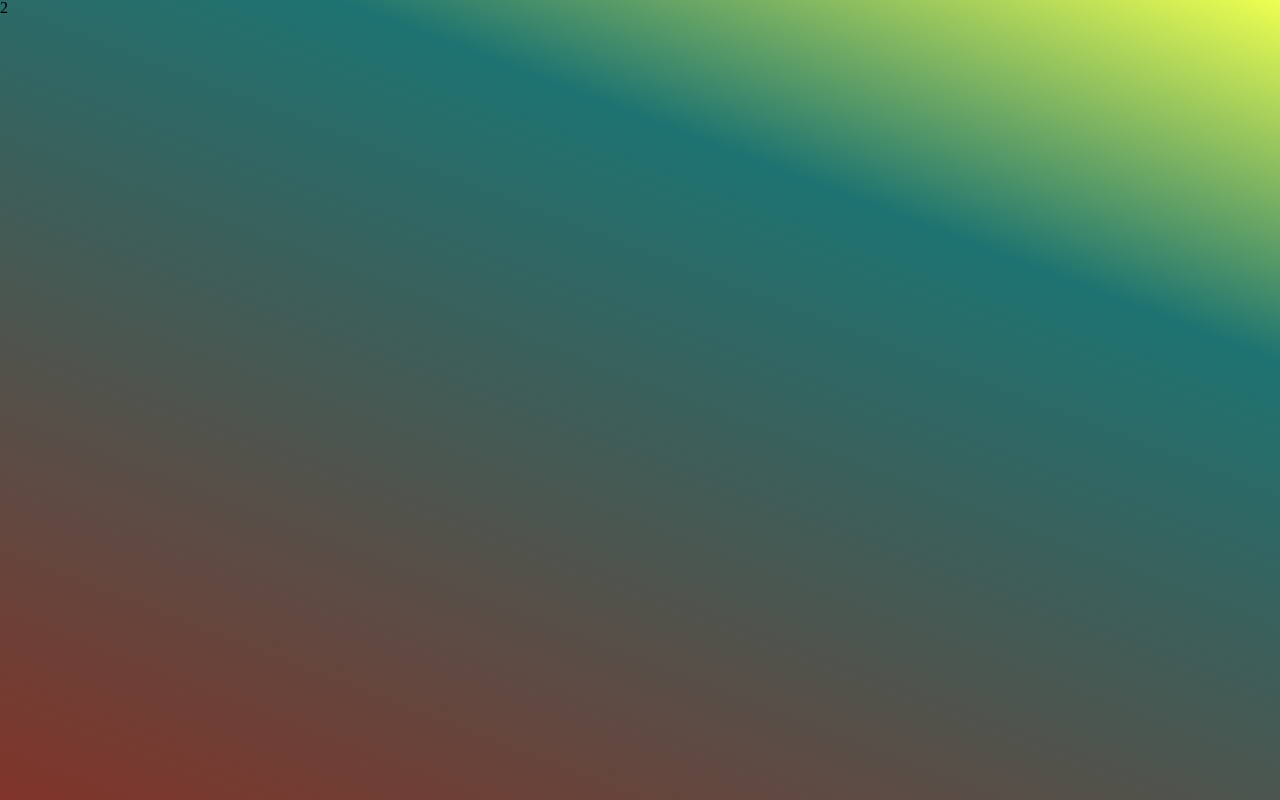
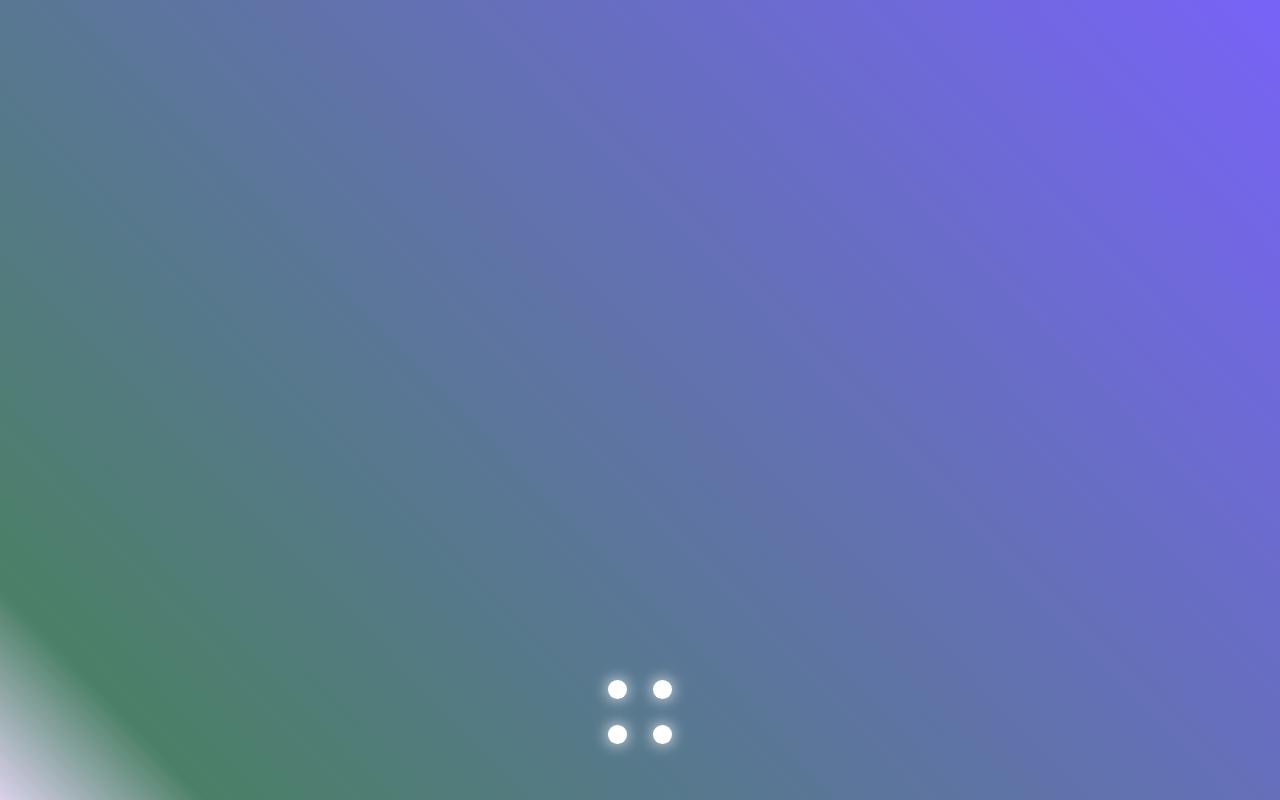
Before and after one commit to TomaszBeben/portfolio_v2, a React (Create React App) app: page / in a window 1280 px wide. Built offline with nearby package versions, Linux system fonts and the light colour scheme.

Commit message:
background and uncomplete button

```diff
--- a/src/App.js
+++ b/src/App.js
@@ -1,20 +1,11 @@
-import React,{useState, useEffect} from 'react'
+import React from 'react';
 
-const App = () => {
+import MenuButton from './components/MenuButton';
+// import Count from './components/Count';
 
+const random = (num) => Math.floor(Math.random() * num);
 
-
-  const random = (num) => Math.floor(Math.random() * num);
-
-
-  function condition(num, min, max) {
-
-    if (min < max) return num += 1;
-    if (min >= max) return num -= 1;
-  }
-
-
-  const background = `linear-gradient(
+const background = `linear-gradient(
   ${random(360)}deg,
   rgba(
     ${random(256)},
@@ -28,23 +19,21 @@ const App = () => {
   rgba(
     ${random(256)},
     ${random(256)},
-    ${random(256)},1) 100%)`
+    ${random(256)},1) 100%)`;
+
+
+const App = () => {
 
   const style = {
-    width: '100%',
-    height: '100vh',
     background: `${background}`
-  }
-  const [number, setNumber] = useState(1);
-  useEffect(()=>{
-   return setNumber(setInterval(condition(5, 1, 10),1000))
-  },[])
+  };
 
   return (
     <div className='main--Page--Background' style={style}>
-      {number}
+      <MenuButton/>
+      {/* <Count /> */}
     </div>
-  )
-}
+  );
+};
 
-export default App
+export default App;
--- /dev/null
+++ b/src/components/Count.js
@@ -0,0 +1,16 @@
+import React, { useState, useEffect} from 'react';
+
+function Count() {
+  const [count, setCount] = useState(0);
+
+  useEffect(() => {
+    let id = setInterval(() => {
+      setCount(count + 1);
+    }, 1000);
+    return () => clearInterval(id);
+  });
+
+  return <h1>{count}</h1>;
+}
+
+export default Count;
--- /dev/null
+++ b/src/components/MenuButton.js
@@ -0,0 +1,14 @@
+import React from 'react'
+
+const MenuButton = () => {
+    return (
+        <div className='menu-square rotate'>
+            <div className='menu-dots dot-1'></div>
+            <div className='menu-dots dot-2'></div>
+            <div className='menu-dots dot-3'></div>
+            <div className='menu-dots dot-4'></div>
+        </div>
+    )
+}
+
+export default MenuButton
--- /dev/null
+++ b/src/style/_menuButton.scss
@@ -0,0 +1,51 @@
+@keyframes spin {
+    from {
+        transform: rotate(0deg);
+    }
+    to {
+        transform: rotate(120deg);
+    }
+}
+
+.menu-square {
+    width: 8vh;
+    height: 8vh;
+    margin-left: auto;
+    margin-right: auto;
+    position: relative;
+    top: 85vh;
+    &:active {
+        transform: scale(1.1);
+        transform: rotate(45deg);
+    }
+}
+
+.menu-dots {
+    height: 30%;
+    width: 30%;
+    background-color: white;
+    border-radius: 50%;
+    position: relative;
+    box-shadow: 0 0 1em white;
+}
+
+.rotate {
+    animation-name: rotate;
+}
+
+.dot-2 {
+    position: absolute;
+    top: 0;
+    right: 0;
+}
+
+.dot-3 {
+    position: absolute;
+    bottom: 0;
+}
+
+.dot-4 {
+    position: absolute;
+    bottom: 0;
+    right: 0;
+}
--- a/src/style/app.scss
+++ b/src/style/app.scss
@@ -1,3 +1,4 @@
-// .main--Page--Background {
-//     background: linear-gradient(133deg, rgba(2, 0, 36, 1) 5%, rgba(91, 8, 97, 0.9088586118040967) 36%, rgba(0, 212, 255, 1) 100%);
-// }
+.main--Page--Background {
+    width: 100vw;
+    height: 100vh;
+}
--- a/src/style/index.scss
+++ b/src/style/index.scss
@@ -1,2 +1,3 @@
 @import './reset.scss';
 @import './app.scss';
+@import './_menuButton.scss';
```
Also changed, not shown: firebase.json (added), 2 other files (tests, documents, lock files or other folders).
